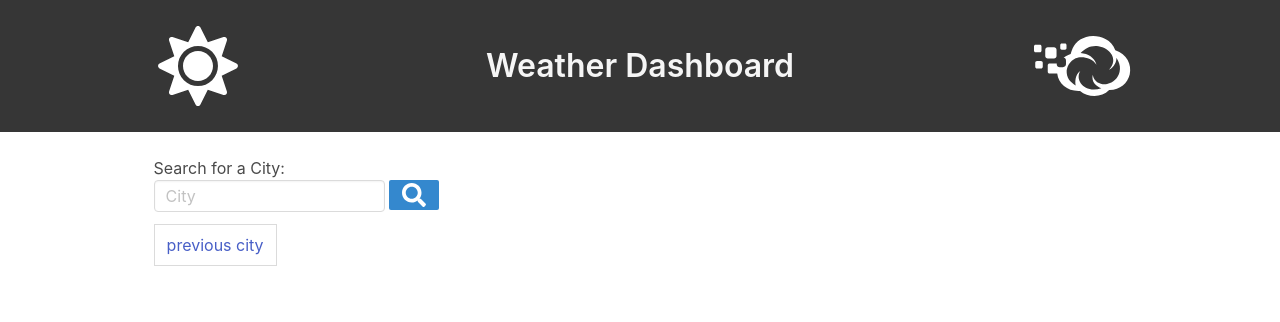
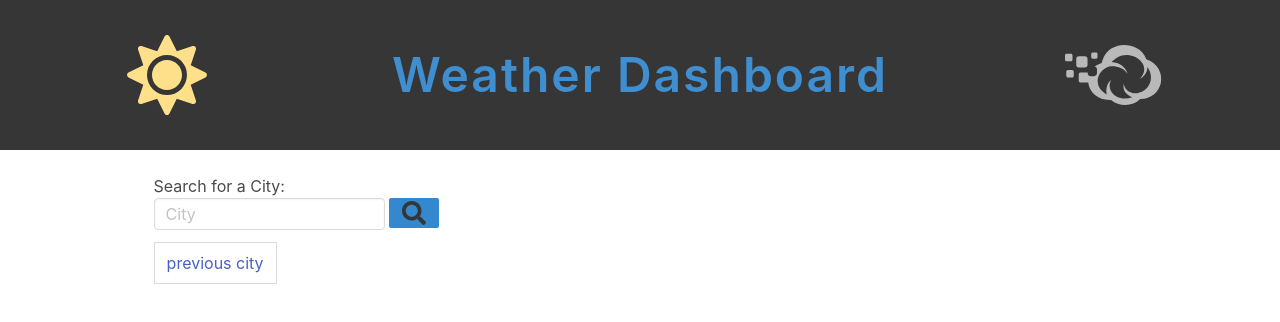
Before and after one commit to adrianromero13/WeatherApp, a plain HTML site: page index.html in a window 1280 px wide. Drawn offline with nearby package versions, Linux system fonts and the light colour scheme.

Commit message:
changed font size to the webpage title section and color changes to the icons on the title section and input button.

```diff
--- a/assets/style.css
+++ b/assets/style.css
@@ -7,3 +7,13 @@
     margin-left: 12%;
     margin-right: 12%;
 }
+
+.iconCloud {
+    color: rgb(185, 185, 185);
+}
+
+.customTitle {
+    letter-spacing: 2px;
+    font-size: xxx-large;
+
+}
--- a/index.html
+++ b/index.html
@@ -14,19 +14,22 @@
     <section class="hero is-dark level">
         <div class="hero-body is-centered has-text-centered is-vcentered">
             <div class="level">
+                <!--    sun awesomefont icon     -->
                 <div class="level-item">
                     <span class="icon">
-                        <i class="fas fa-sun fa-5x"></i>
+                        <i class="fas fa-sun fa-5x has-text-warning"></i>
                     </span>
                 </div>
+                <!--    WebPage title       -->
                 <div class="level-item">
-                    <h1 class="title has-text-light">
+                    <h1 class="title has-text-info customTitle">
                         <strong>Weather Dashboard</strong>
                     </h1>
                 </div>
+                <!--    cloud awesomefont icon -->
                 <div class="level-item">
                     <span class="icon">
-                        <i class="fab fa-cloudversify fa-5x"></i>
+                        <i class="fab fa-cloudversify fa-5x iconCloud"></i>
                     </span>
                 </div>
             </div>
@@ -43,7 +46,7 @@
                         <br>
                         <input class="input is-left" type="text" placeholder="City">
                         <button type="submit" class="button is-small is-info is-hovered is-right" id="searchCity">
-                            <i class="fas fa-search fa-2x"></i>
+                            <i class="fas fa-search fa-2x has-text-dark"></i>
                         </button>
                 </div>
                 <!-- previous locations should populate here -->
```
